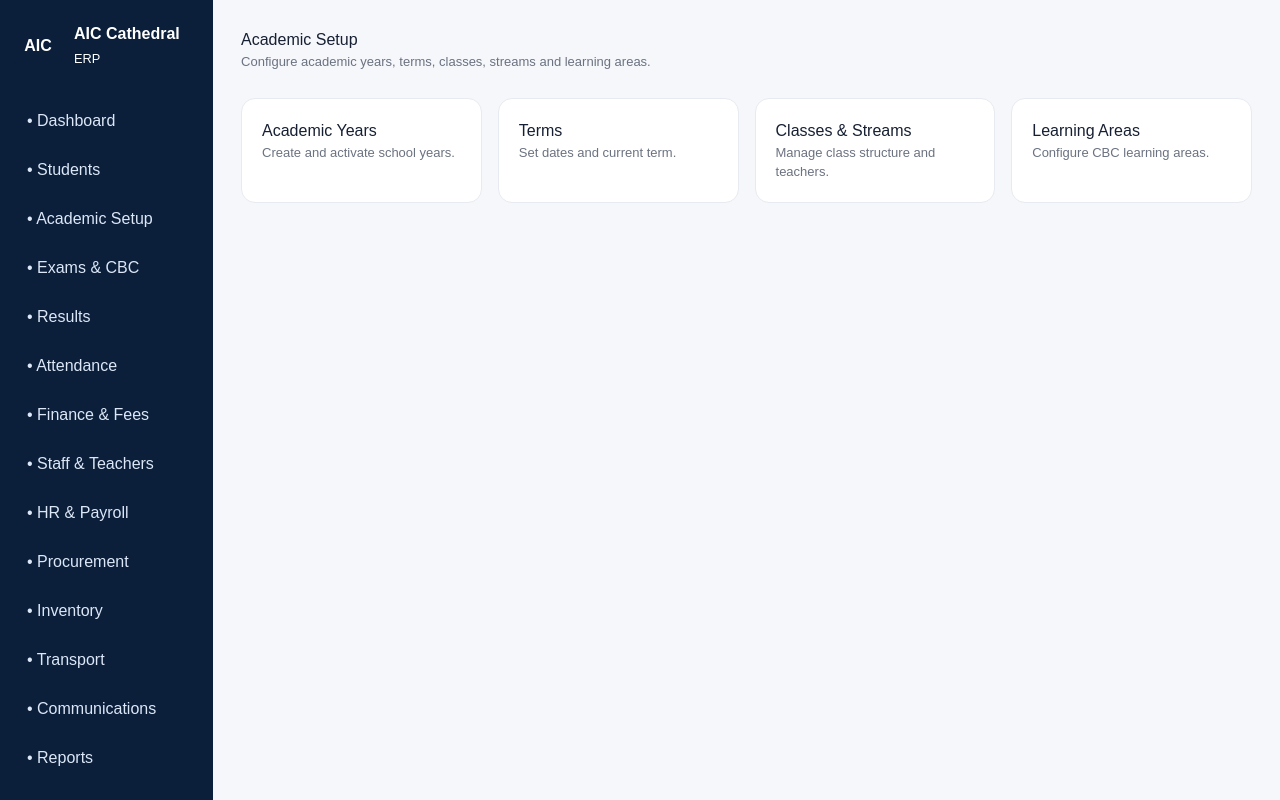
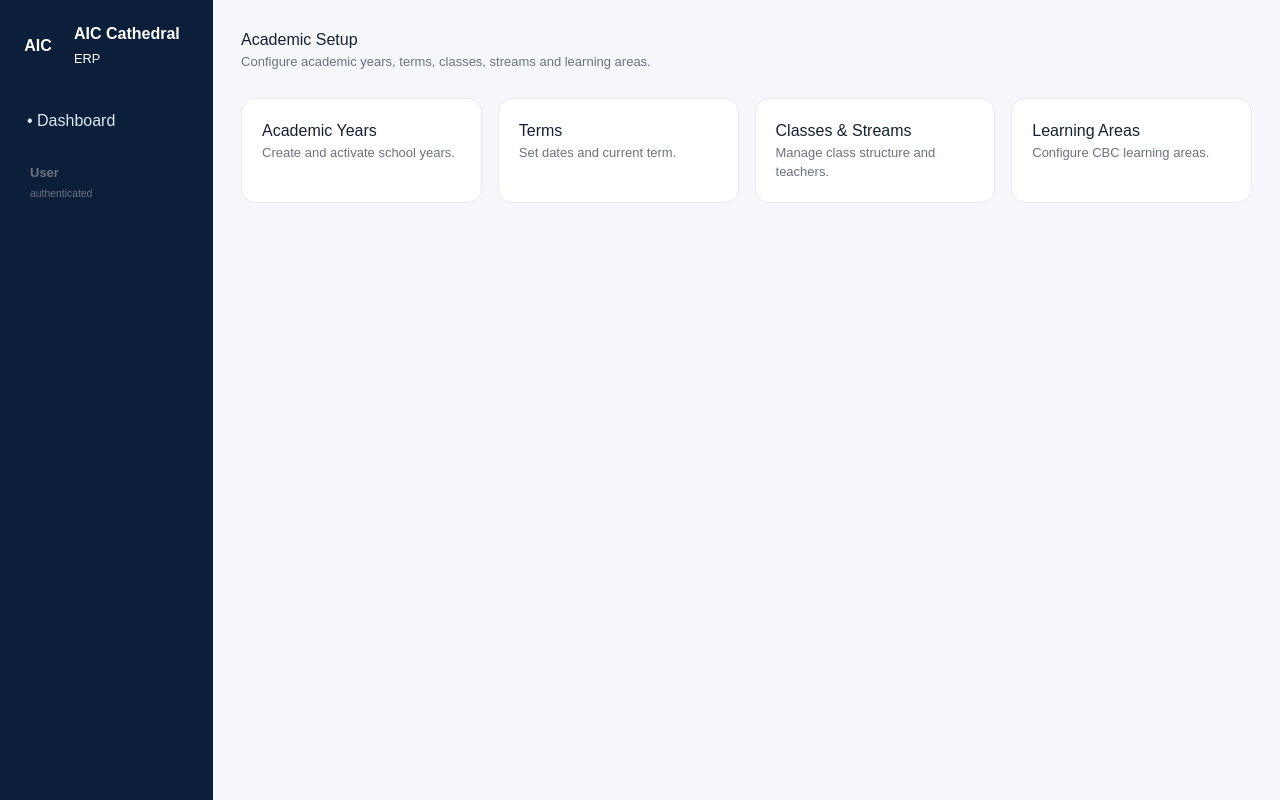
Before and after one commit to ayana79696-cell/aic-cathedral-erp, a Next.js app: page /dashboard/academic in a window 1280 px wide. Shown: the top 800 px of the page. Built offline with nearby package versions, Linux system fonts and the light colour scheme; no server answers.

Commit message:
feat: enforce role-aware module navigation

```diff
--- a/app/dashboard/layout.tsx
+++ b/app/dashboard/layout.tsx
@@ -1,5 +1,4 @@
-import Link from 'next/link'
-import type {ReactNode} from 'react'
-import {createClient} from '../../lib/supabase/server'
-const items=[['/dashboard','Dashboard'],['/dashboard/students','Students'],['/dashboard/academic','Academic Setup'],['/dashboard/exams','Exams & CBC'],['/dashboard/results','Results'],['/dashboard/attendance','Attendance'],['/dashboard/finance','Finance & Fees'],['/dashboard/staff','Staff & Teachers'],['/dashboard/hr','HR & Payroll'],['/dashboard/procurement','Procurement'],['/dashboard/inventory','Inventory'],['/dashboard/transport','Transport'],['/dashboard/communications','Communications'],['/dashboard/reports','Reports'],['/dashboard/users','User Management'],['/dashboard/audit','Audit Logs']]
-export default async function Layout({children}:{children:ReactNode}){const s=await createClient();const{data:{user}}=await s.auth.getUser();const{data:p}=user?await s.from('profiles').select('role,full_name').eq('id',user.id).single():{data:null};return <div className="dashboard"><aside className="sidebar"><div className="brand"><div className="logo">AIC</div><span className="label"><strong>AIC Cathedral</strong><br/><small>ERP</small></span></div>{items.map(([href,label])=><Link className="side-item" href={href} key={href}>• <span className="label">{label}</span></Link>)}<div style={{marginTop:'auto',padding:16}} className="muted"><strong>{p?.full_name||'User'}</strong><br/><small>{p?.role||'authenticated'}</small><br/><small>{user?.email}</small></div></aside><main style={{width:'100%'}}>{children}</main></div>}
+import Link from 'next/link';import type{ReactNode}from'react';import{createClient}from'../../lib/supabase/server'
+const all=[['/dashboard','Dashboard'],['/dashboard/students','Students'],['/dashboard/academic','Academic Setup'],['/dashboard/exams','Exams & CBC'],['/dashboard/results','Results'],['/dashboard/attendance','Attendance'],['/dashboard/finance','Finance & Fees'],['/dashboard/staff','Staff & Teachers'],['/dashboard/hr','HR & Payroll'],['/dashboard/procurement','Procurement'],['/dashboard/inventory','Inventory'],['/dashboard/transport','Transport'],['/dashboard/communications','Communications'],['/dashboard/reports','Reports'],['/dashboard/users','User Management'],['/dashboard/audit','Audit Logs']]
+const access:Record<string,string[]|undefined>={Students:['super_admin','headteacher','deputy_headteacher','class_teacher','subject_teacher','transport_manager'], 'Academic Setup':['super_admin','headteacher','deputy_headteacher'],'Exams & CBC':['super_admin','headteacher','deputy_headteacher','class_teacher','subject_teacher'],'Results':['super_admin','headteacher','deputy_headteacher','class_teacher','subject_teacher'],'Attendance':['super_admin','headteacher','deputy_headteacher','class_teacher','subject_teacher'],'Finance & Fees':['super_admin','headteacher','accountant'],'Staff & Teachers':['super_admin','headteacher','deputy_headteacher','hr_admin'],'HR & Payroll':['super_admin','headteacher','hr_admin'],'Procurement':['super_admin','headteacher','procurement_officer','storekeeper'],'Inventory':['super_admin','headteacher','procurement_officer','storekeeper'],'Transport':['super_admin','headteacher','transport_manager'],'Communications':['super_admin','headteacher','deputy_headteacher'],'Reports':['super_admin','headteacher','deputy_headteacher','accountant','hr_admin','procurement_officer','storekeeper','transport_manager','class_teacher','subject_teacher'],'User Management':['super_admin'],'Audit Logs':['super_admin']}
+export default async function Layout({children}:{children:ReactNode}){const s=await createClient();const{data:{user}}=await s.auth.getUser();const{data:p}=user?await s.from('profiles').select('role,full_name').eq('id',user.id).single():{data:null};const role=p?.role||'';const items=all.filter(x=>x[0]==='/dashboard'||!access[x[1]]||role==='super_admin'||access[x[1]]?.includes(role));return <div className="dashboard"><aside className="sidebar"><div className="brand"><div className="logo">AIC</div><span className="label"><strong>AIC Cathedral</strong><br/><small>ERP</small></span></div>{items.map(([href,label])=><Link className="side-item" href={href} key={href}>• <span className="label">{label}</span></Link>)}<div style={{marginTop:'auto',padding:16}} className="muted"><strong>{p?.full_name||'User'}</strong><br/><small>{role||'authenticated'}</small><br/><small>{user?.email}</small></div></aside><main style={{width:'100%'}}>{children}</main></div>}
```
